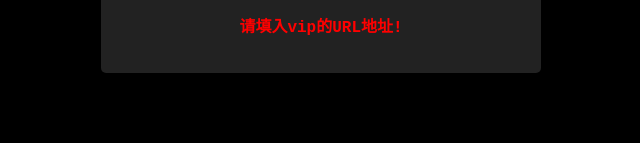
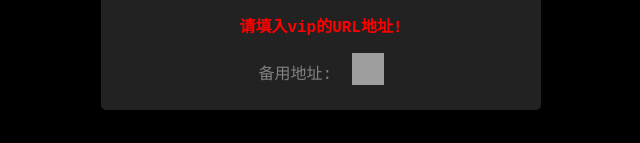
Before and after one commit to eric-jxl/VipFile, a plain HTML site: page index.html in a window 1280 px wide. Shown: the part 547-690 px from the top of the page, without its empty margins (319-959 px from the left). Drawn offline with Linux system fonts and the light colour scheme; grey boxes are pictures that could not be loaded.

Commit message:
增加备用地址
Signed-off-by: eric <jxl@mx21.cn>

```diff
--- a/index.html
+++ b/index.html
@@ -82,6 +82,19 @@
                 font-size: 14px;
             }
         }
+
+        .gray-text {
+            color: gray;
+            display: inline-block;
+            vertical-align: middle;
+            margin-right: 10px;
+            /* 可以根据需要调整间距 */
+        }
+
+        .icon-container {
+            display: inline-block;
+            vertical-align: middle;
+        }
     </style>
 </head>
 
@@ -96,6 +109,16 @@
             <input type="text" id="videoUrl" name="url" placeholder="输入链接">
             <input type="submit" value="播放">
             <p style="color: red; font-weight: bold;">请填入vip的URL地址!</p>
+            <div>
+                <span class="gray-text">备用地址:</span>
+                <a href="https://vips.jxlss.cn" target="_blank">
+                    <div class="icon-container">
+                        <img src="https://p.sda1.dev/16/f6533caabde0455bd40b6fb12d552f9a/跳转链接2.png" alt="img-rdy"
+                            border="0" width="32px" height="32px">
+                    </div>
+                </a>
+            </div>
+
         </form>
     </div>
 </body>
```
